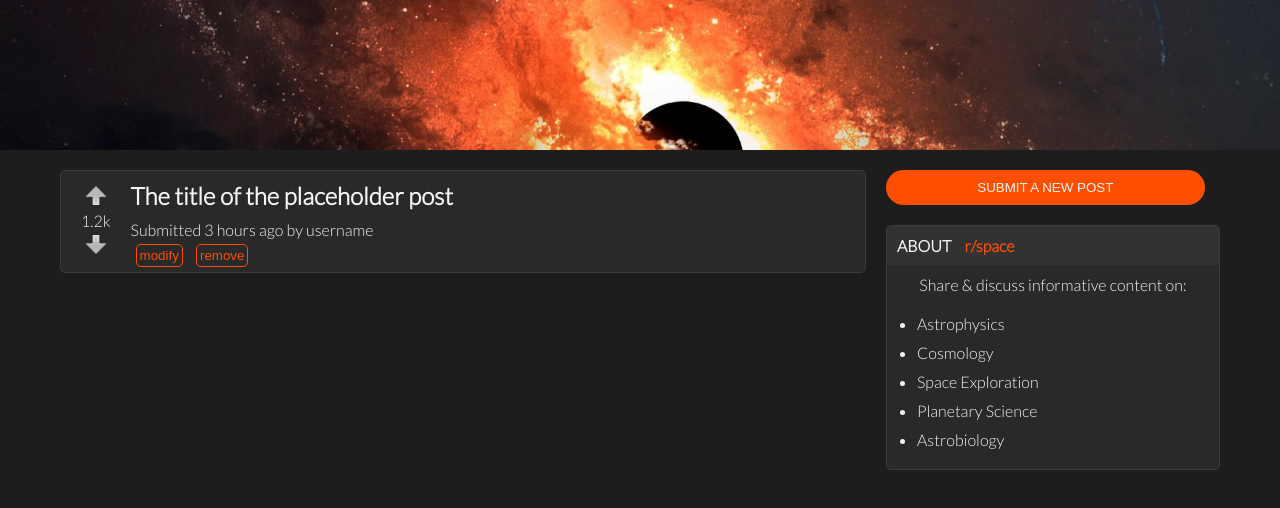
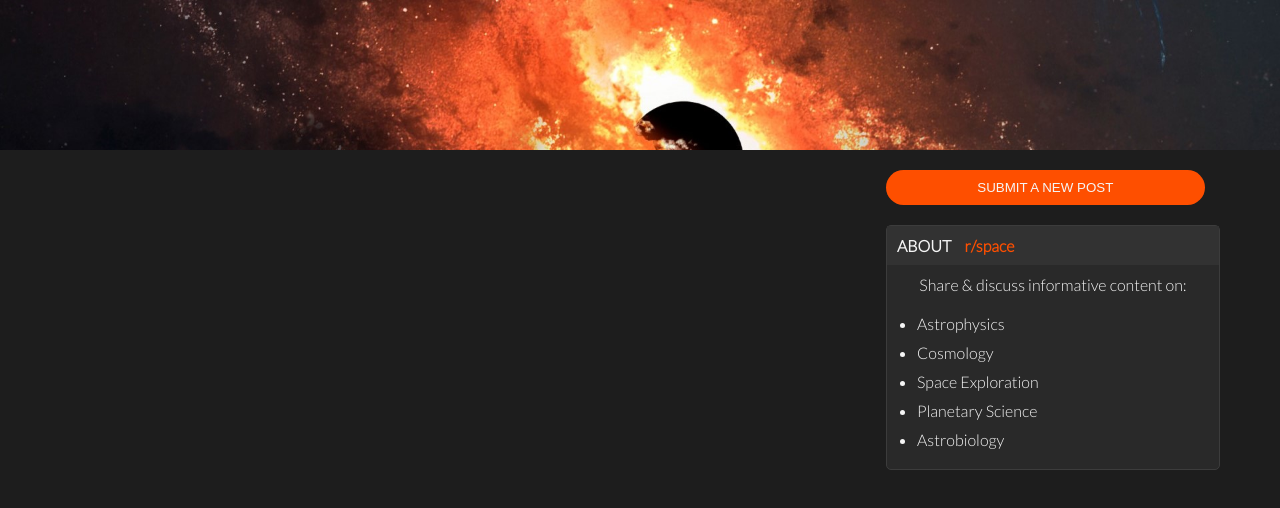
Before and after one commit to donatmolnar/reddit, a website with bundled scripts: page public/index.html in a window 1280 px wide. Built offline with nearby package versions, Linux system fonts and the light colour scheme; files whose address does not match are found by name.

Commit message:
placeholder post removed

```diff
--- a/public/index.css
+++ b/public/index.css
@@ -83,6 +83,10 @@ header {
   cursor: pointer;
 }
 
+.content > h2:hover {
+  color: #fa8e5c;
+}
+
 .content > button {
   color:#fe4f00;
   background: none;
--- a/public/index.html
+++ b/public/index.html
@@ -12,21 +12,7 @@
 <body>
   <header></header>
   <main>
-    <div id="posts">
-      <div class="post">
-        <div class="counter">
-          <button class="up"></button>
-          <p class="score">1.2k</p>
-          <button class="down"></button>
-        </div>
-        <div class="content">
-          <h2 class="title">The title of the placeholder post</h2>
-          <p class="subtitle">Submitted 3 hours ago by username</p>
-          <button class="modify">modify</button>
-          <button class="remove">remove</button>
-        </div>
-      </div>
-    </div>
+    <div id="posts"></div>
     <aside>
       <button id="new">SUBMIT A NEW POST</button>
       <div id="about">
--- a/public/index.js
+++ b/public/index.js
@@ -52,6 +52,7 @@ posts.addEventListener('click', (event) => {
 
   } else if (action === 'modify') {
     //window.location.assign(`/modify`);
+    alert(' 🛠️ Modify feature is under development 🛠️')
   }
 
 });
```
